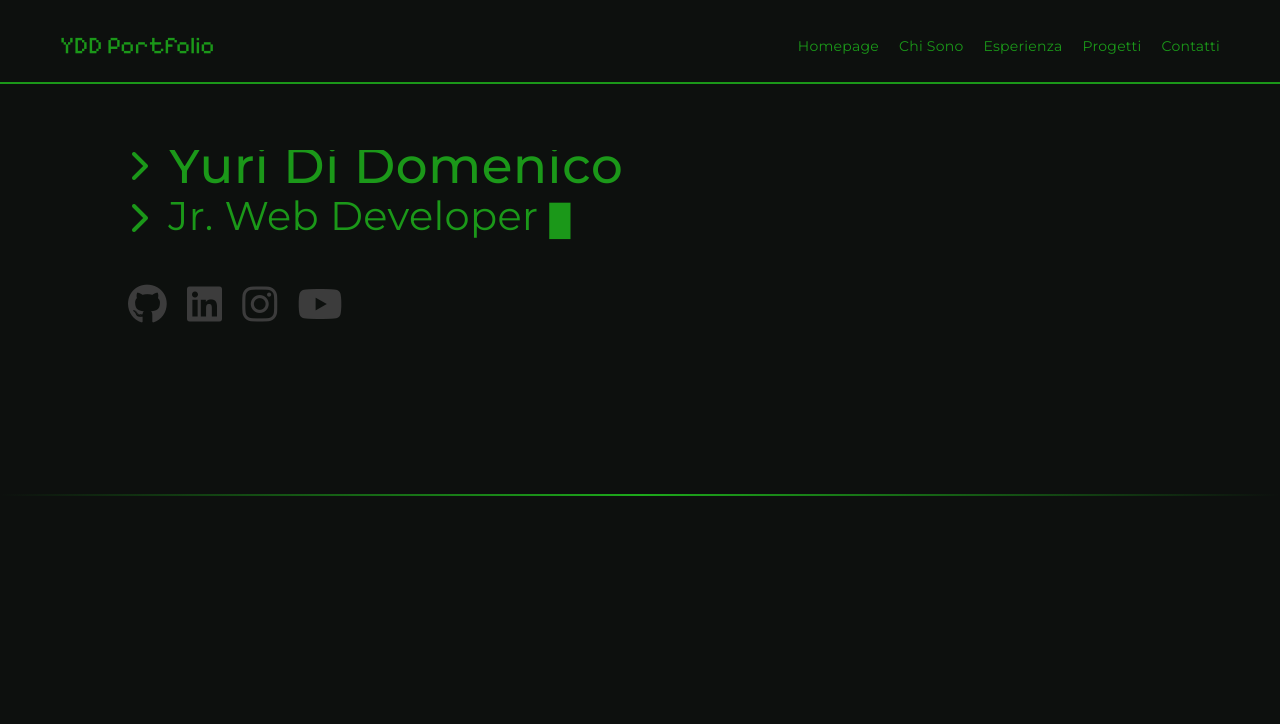
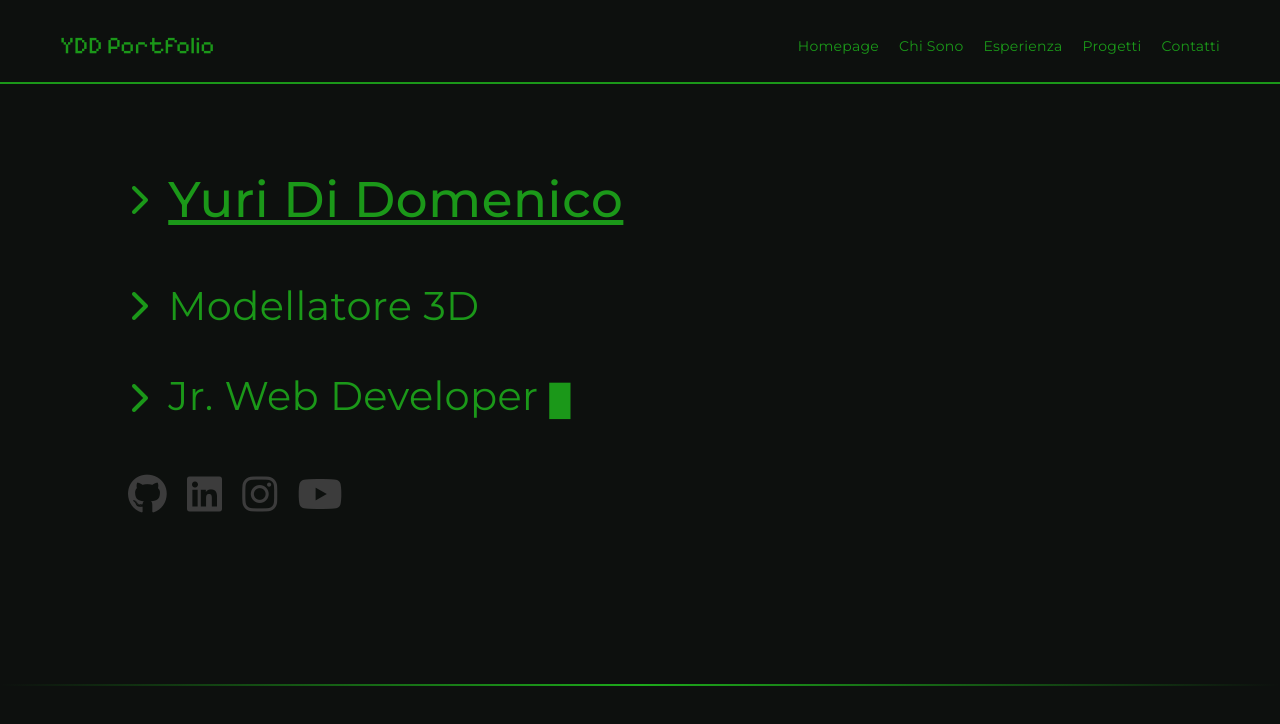
Before and after one commit to yurididomenico/YDD-Portfolio, an Angular app: page / in a window 1280 px wide. Shown: the top 724 px of the page. Built offline with nearby package versions, Linux system fonts and the light colour scheme.

Commit message:
homepage: text

```diff
--- a/src/app/pages/homepage/homepage.component.html
+++ b/src/app/pages/homepage/homepage.component.html
@@ -1,8 +1,13 @@
 <div class="container">
+
+  <div class="alignDiv title">
+    <i class="fa-solid fa-chevron-right"></i>
+    <h2>Yuri Di Domenico</h2>
+  </div>
 
   <div class="alignDiv">
     <i class="fa-solid fa-chevron-right"></i>
-    <h2>Yuri Di Domenico</h2>
+    <h3>Modellatore 3D</h3>
   </div>
 
   <div class="alignDiv">
--- a/src/app/pages/homepage/homepage.component.scss
+++ b/src/app/pages/homepage/homepage.component.scss
@@ -5,10 +5,20 @@
     font-family: "Montserrat", sans-serif;
   }
 
+  .title {
+    font-size: 2rem;
+    margin-top: 20px;
+
+    h2 {
+      text-decoration: underline;
+      line-height: 120%;
+    }
+  }
+
   .alignDiv {
     display: flex;
     align-items: center;
-    margin-bottom: 20px;
+    margin-bottom: 60px;
 
     i {
       font-size: 2rem;
@@ -29,9 +39,9 @@
       }
     }
 
-    &:nth-child(2) {
-      margin-bottom: 50px;
-    }
+    // &:nth-child(2) {
+    //   margin-bottom: 50px;
+    // }
   }
 }
 
@@ -103,3 +113,10 @@
     }
   }
 }
+
+@media screen and (max-width: 1024) {
+
+  .title {
+    margin-top: 0;
+  }
+}
```
